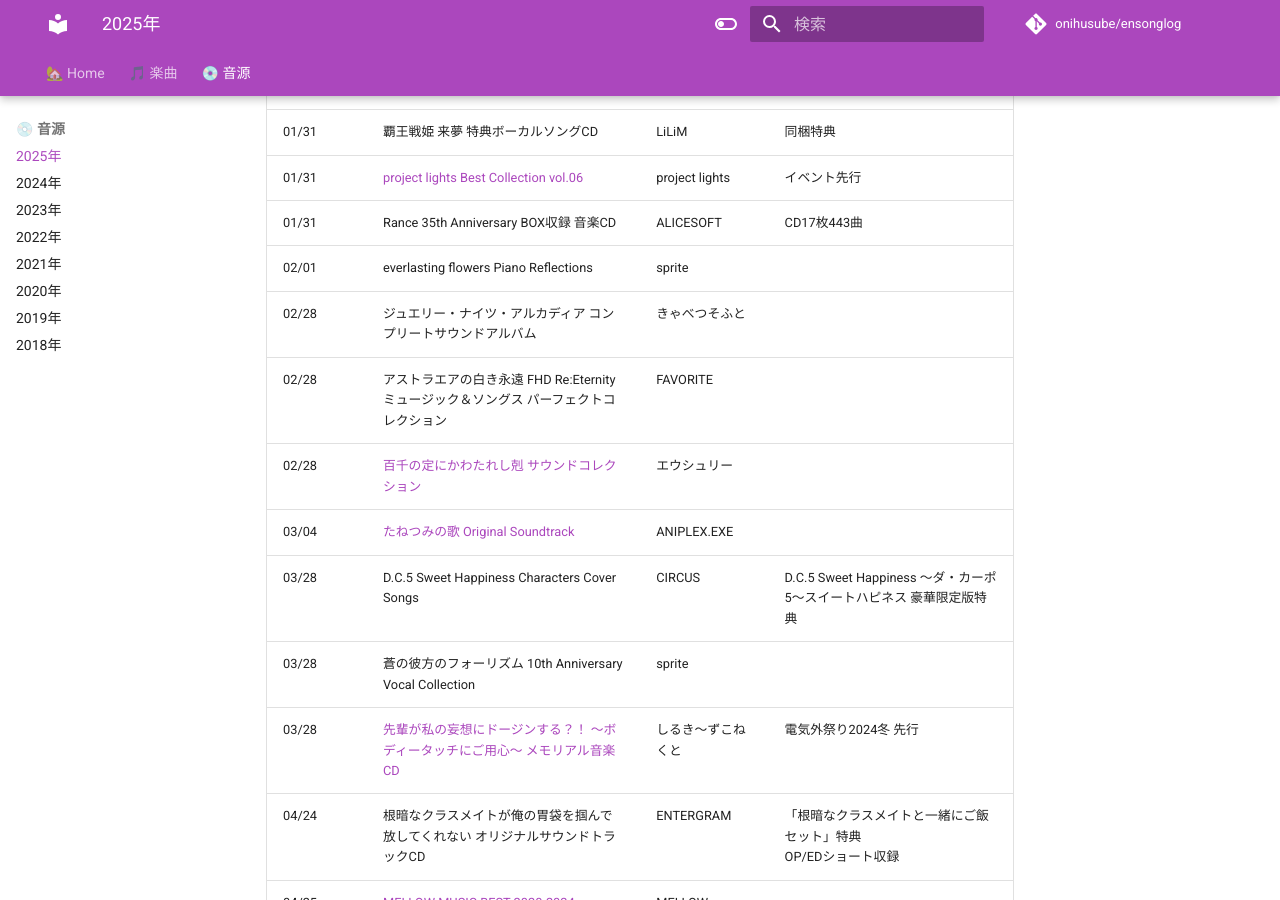
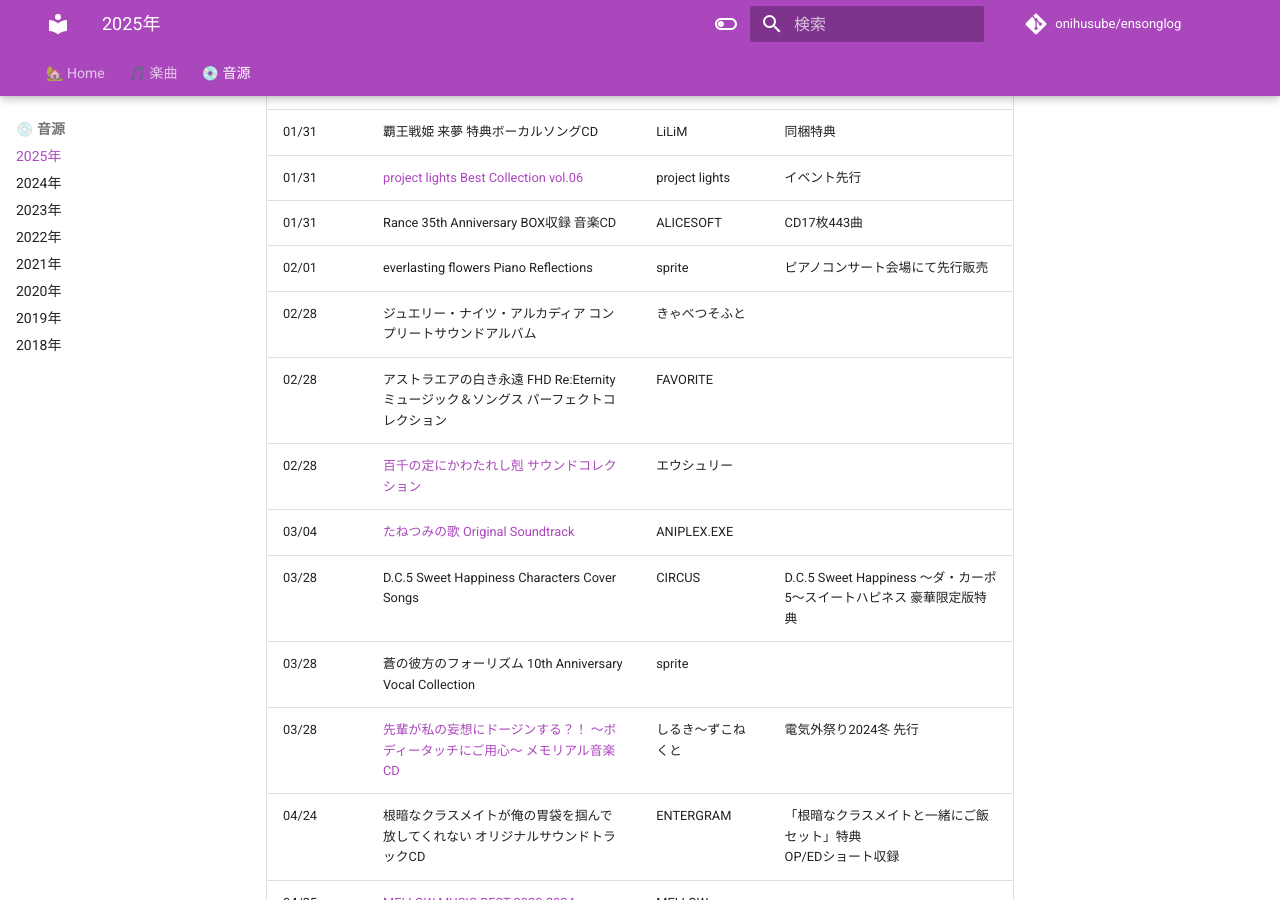
Before and after one commit to onihusube/ensonglog, an MkDocs documentation site: the page built from docs/2025/音源.md, in a window 1280 px wide and 900 px high, scrolled down 1194 px. Built offline with MkDocs 1.6.1 and Material for MkDocs 9.7.7, drawn with Linux system fonts in a browser that asks for light colours; comment, search, counter and statistics services are not loaded.

Commit message:
everlasting flowers Piano Reflections関連追記

```diff
--- a/docs/2025/音源.md
+++ b/docs/2025/音源.md
@@ -25,7 +25,7 @@
 | 01/31 | 覇王戦姫 来夢 特典ボーカルソングCD | LiLiM | 同梱特典 |
 | 01/31 | [project lights Best Collection vol.06](../2024/%E9%9F%B3%E6%BA%90%E5%80%8B%E5%88%A5/project%20lights%20Best%20Collection%20vol.06.md) | project lights | イベント先行 |
 | 01/31 | Rance 35th Anniversary BOX収録 音楽CD | ALICESOFT | CD17枚443曲 |
-| 02/01 | everlasting flowers Piano Reflections | sprite |  |
+| 02/01 | everlasting flowers Piano Reflections | sprite | ピアノコンサート会場にて先行販売 |
 | 02/28 | ジュエリー・ナイツ・アルカディア コンプリートサウンドアルバム | きゃべつそふと |  |
 | 02/28 | アストラエアの白き永遠 FHD Re:Eternity ミュージック＆ソングス パーフェクトコレクション | FAVORITE |  |
 | 02/28 | [百千の定にかわたれし剋 サウンドコレクション](./%E9%9F%B3%E6%BA%90%E5%80%8B%E5%88%A5/%E7%99%BE%E5%8D%83%E3%81%AE%E5%AE%9A%E3%81%AB%E3%81%8B%E3%82%8F%E3%81%9F%E3%82%8C%E3%81%97%E5%89%8B%20%E3%82%B5%E3%82%A6%E3%83%B3%E3%83%89%E3%82%B3%E3%83%AC%E3%82%AF%E3%82%B7%E3%83%A7%E3%83%B3.md) | エウシュリー |  |
```
Also changed, not shown: docs/2025/楽曲.md (+1 -0 lines).
